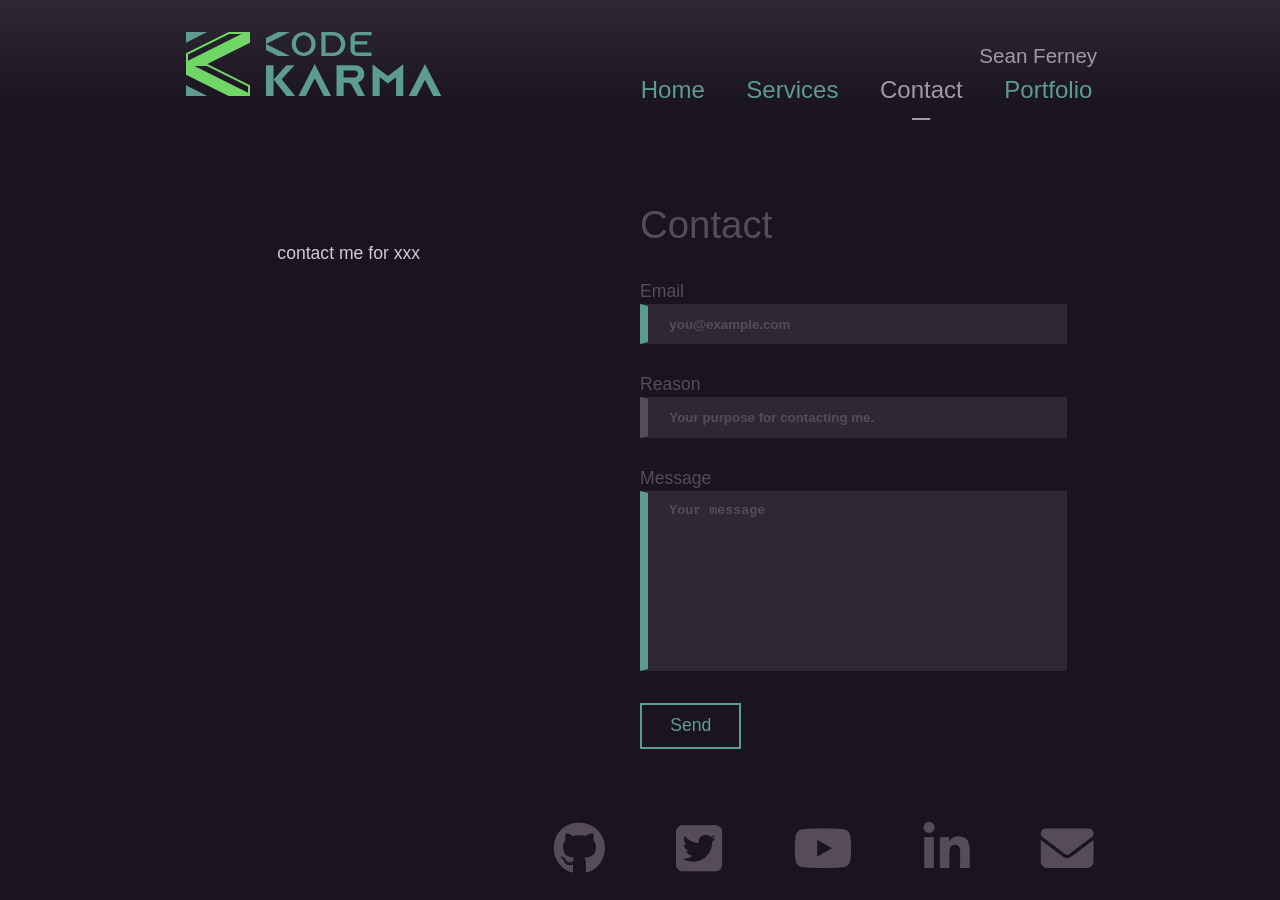
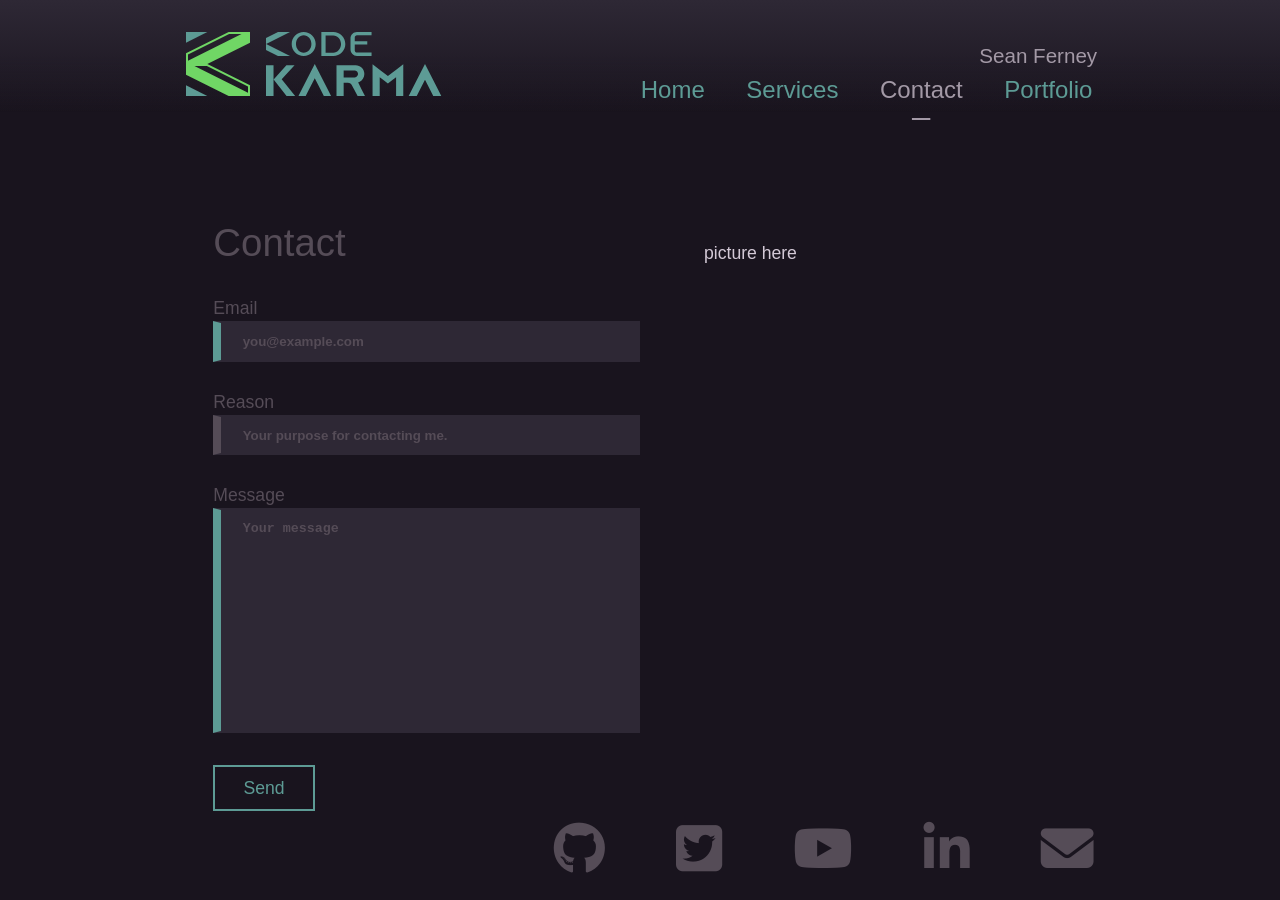
Before and after one commit to CodeKarmaDev/CodeKarmaWebsite, a Jekyll site: the page built from contact.markdown, in a window 1280 px wide. Built offline with Jekyll 4.4.1, drawn with Linux system fonts in a browser that asks for light colours; nearby versions of some CDN libraries; some web fonts are replaced.

Commit message:
working on form

```diff
--- /dev/null
+++ b/_includes/form-email.html
@@ -0,0 +1,18 @@
+<input
+    type="hidden"
+    value="{{ page.subject }}"
+    name="_subject"
+    >
+
+<div class="group">
+    <label
+        for="email"
+        >Email</label>
+    <input
+        required
+        id="email"
+        type="text"
+        name="_replyto"
+        placeholder="you@example.com"
+        >
+</div>
--- /dev/null
+++ b/_includes/form-message.html
@@ -0,0 +1,13 @@
+<div class="group">
+    <label
+        for="message"
+        >Message</label>
+    <textarea
+        id="message"
+        required
+        name="message"
+        spellcheck="true"
+        wrap="hard"
+        placeholder="Your message"
+        ></textarea>
+</div>
--- a/_layouts/contact.html
+++ b/_layouts/contact.html
@@ -3,37 +3,17 @@ layout: root
 sendto: "https://formspree.io/moqkloak"
 ---
 
-<section class="page bf fade-in-left x1 split-left">
-    {{ content }}
-</section>
 
 
 <form
-    class="from grid split-right bf fade-in-left x1"
+    class="from grid split-left bf fade-in-left x1"
     action="{{ layout.sendto }}"
     method="POST"
     >
 
     <h2 class="title">Contact</h2>
 
-    <input
-        type="hidden"
-        value="{{ page.subject }}"
-        name="_subject"
-        >
-
-    <div class="group">
-        <label
-            for="email"
-            >Email</label>
-        <input
-            required
-            id="email"
-            type="text"
-            name="_replyto"
-            placeholder="you@example.com"
-            >
-    </div>
+    {% include form-email.html %}
 
     <div class="group">
         <label
@@ -47,22 +27,13 @@ sendto: "https://formspree.io/moqkloak"
             >
     </div>
 
-    <div class="group">
-        <label
-            for="message"
-            >Message</label>
-        <textarea
-            id="message"
-            required
-            name="message"
-            spellcheck="true"
-            wrap="hard"
-            placeholder="Your message"
-            ></textarea>
-    </div>
-
+    {% include form-message.html %}
 
     <div>
         <button type="submit" class="link btn">Send</button>
     </div>
 </form>
+
+<section class="page bf fade-in-left x1 split-right">
+    {{ content }}
+</section>
--- a/_sass/content.sass
+++ b/_sass/content.sass
@@ -29,8 +29,8 @@
 
 
 
-// .split
-//     display: grid
+.contact
+
 
 @media screen and ( min-width: 75rem )
 
--- a/_sass/form.sass
+++ b/_sass/form.sass
@@ -17,6 +17,8 @@
 
         & *:focus
             color: $scribe
+
+        & *:focus, &:hover *
             border-left-color: $focus
 
         & *::placeholder
@@ -43,4 +45,4 @@
 
     textarea
         resize: none
-        height: 20vh
+        height: 25vh
--- a/contact.markdown
+++ b/contact.markdown
@@ -5,4 +5,4 @@ permalink: /contact/
 subject: Code Karma Generic Contact
 ---
 
-contact me for xxx
+picture here
```
